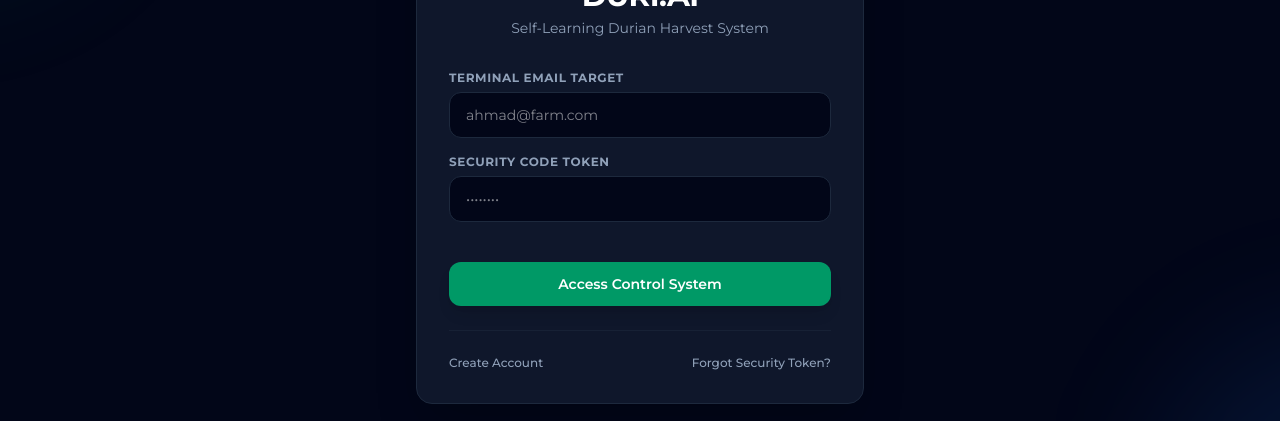
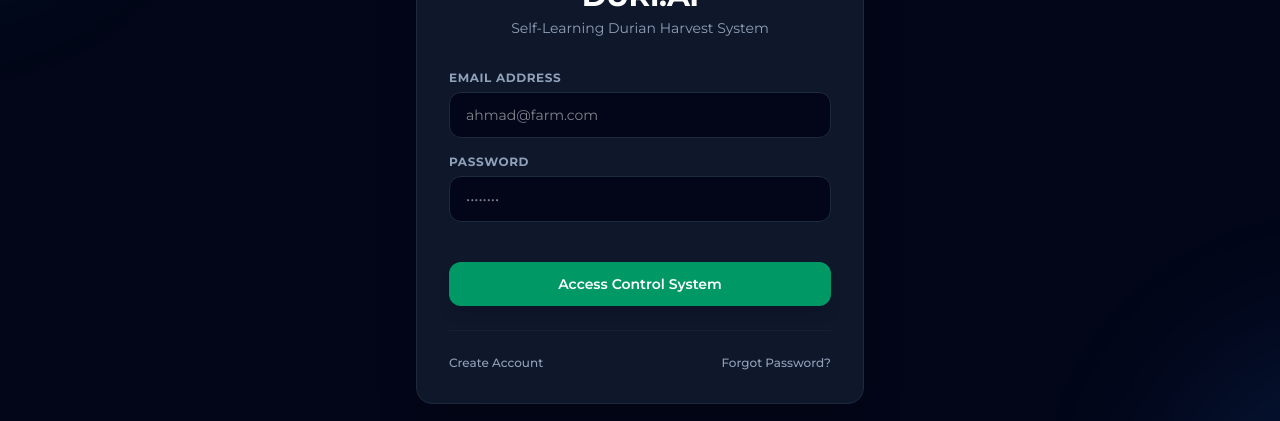
Before and after one commit to NotApel/Duri.AI, a React (Vite) app: page / in a window 1280 px wide. Shown: the part 250-671 px from the top of the page. Built offline with nearby package versions, Linux system fonts and the light colour scheme.

Commit message:
Updated AuthScreen.jsx
Changed some text display

```diff
--- a/src/components/AuthScreen.jsx
+++ b/src/components/AuthScreen.jsx
@@ -129,7 +129,7 @@ export default function AuthScreen({ onLoginSuccess }) {
 
           <div>
             <label className="block text-xs font-bold text-slate-400 uppercase tracking-wider mb-1.5">
-              Terminal Email Target
+              Email Address
             </label>
             <input
               type="email"
@@ -144,7 +144,7 @@ export default function AuthScreen({ onLoginSuccess }) {
           {mode !== "recover" && (
             <div>
               <label className="block text-xs font-bold text-slate-400 uppercase tracking-wider mb-1.5">
-                Security Code Token
+                Password
               </label>
               <input
                 type="password"
@@ -187,7 +187,7 @@ export default function AuthScreen({ onLoginSuccess }) {
                 onClick={() => setMode("recover")}
                 className="hover:text-emerald-400 transition font-medium"
               >
-                Forgot Security Token?
+                Forgot Password?
               </button>
             </>
           ) : (
```
